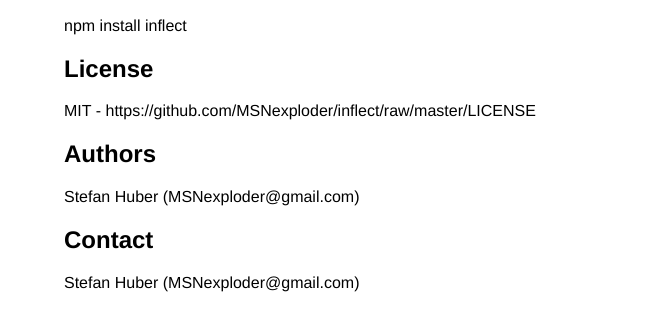
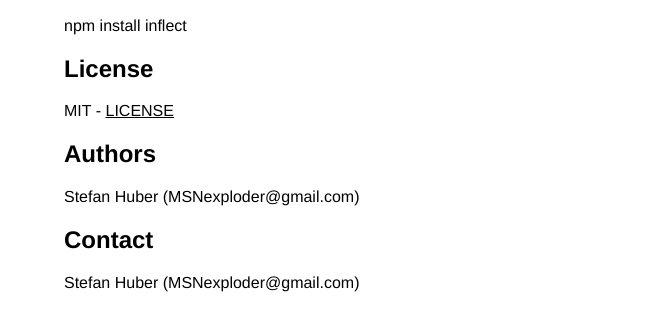
Before and after one commit to MSNexploder/inflect, a plain HTML site: page index.html in a window 1280 px wide. Shown: the part 224-533 px from the top of the page, 226-875 px from the left. Drawn offline with Linux system fonts and the light colour scheme; grey boxes are pictures that could not be loaded.

Commit message:
Added link to license file

```diff
--- a/index.html
+++ b/index.html
@@ -52,7 +52,7 @@
     <h2>Install</h2>
 <p>npm install inflect</p>
 <h2>License</h2>
-<p>MIT - https://github.com/MSNexploder/inflect/raw/master/LICENSE</p>
+<p>MIT - <a href="https://github.com/MSNexploder/inflect/raw/master/LICENSE">LICENSE</a></p>
 <h2>Authors</h2>
 <p>Stefan Huber (MSNexploder@gmail.com)</p>
 <h2>Contact</h2>
```
